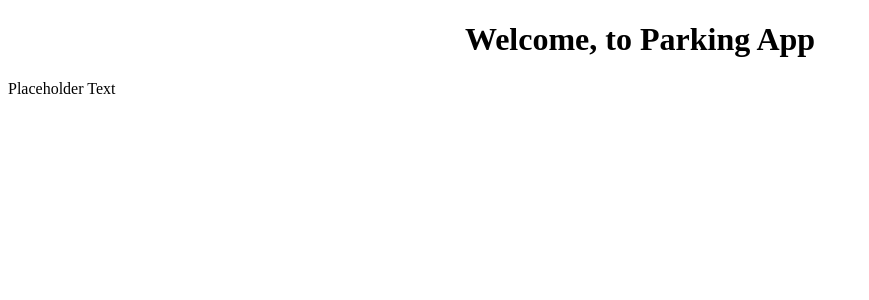
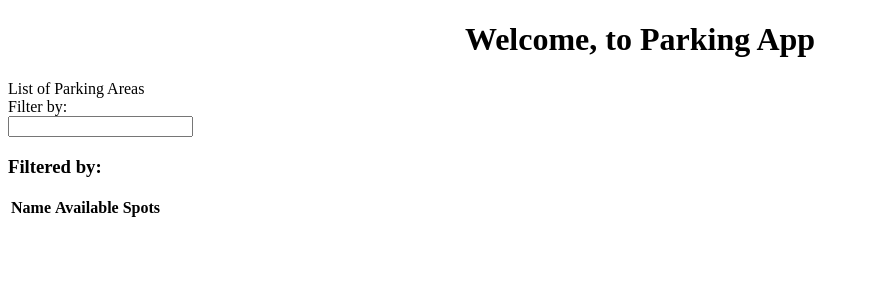
Before and after one commit to Pofay/parking-prototype-frontend, an Angular app: page / in a window 1280 px wide. Shown: the top 300 px of the page, without its empty margins (0-869 px from the left). Built offline with nearby package versions, Linux system fonts and the light colour scheme.

Commit message:
Added HTML Structure to area-list component

```diff
--- a/src/app/areas/area-list.component.html
+++ b/src/app/areas/area-list.component.html
@@ -1 +1,34 @@
-<div>Placeholder Text</div>
+<div class = 'panel panel-primary'>
+    <div class = 'panel-heading'>
+       {{pageTitle}}
+    </div>
+
+    <div class = 'panel-body'>
+        <div class = 'row'>
+            <div class = 'col-md-2'> Filter by: </div>
+            <div class = 'col-md-4'>
+                <input type='text'>
+            </div>
+        </div>
+
+        <div class = 'row'>
+            <div class = 'col-md-6'>
+                <h3>Filtered by:</h3>
+            </div>
+        </div>
+
+        <div class= 'table-responsive'>
+            <table class = 'table'>
+                <thead>
+                    <tr>
+                        <th>Name</th>
+                        <th>Available Spots</th>
+                    </tr>
+                </thead>
+                <tbody>
+
+               </tbody>
+            </table>
+        </div>
+    </div>
+</div>
--- a/src/app/areas/area-list.component.ts
+++ b/src/app/areas/area-list.component.ts
@@ -5,4 +5,7 @@ import { Component } from "@angular/core";
     templateUrl : "./area-list.component.html",
 })
 
-export class AreaListComponent {}
+export class AreaListComponent
+{
+    pageTitle : string = "List of Parking Areas";
+}
```
